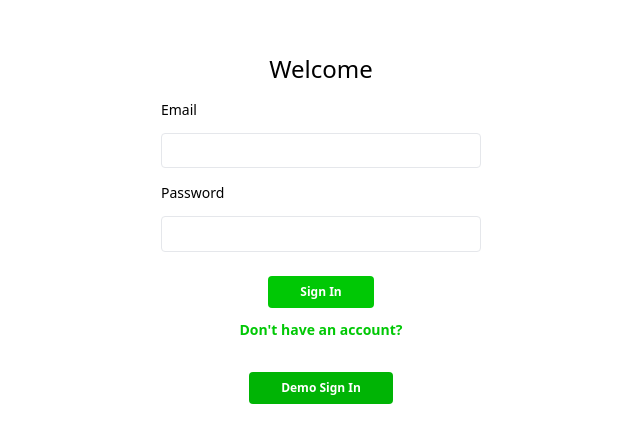
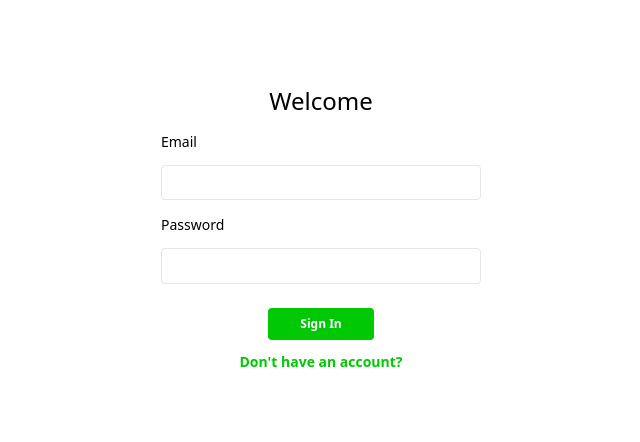
Before and after one commit to chonhenry/cryptoapp, a React (Create React App) app: page /login in a window 1280 px wide. Shown: the part 172-614 px from the top of the page, without its empty margins (319-959 px from the left). Built offline with nearby package versions, Linux system fonts and the light colour scheme; no server answers.

Commit message:
deleted demo signin button from login page

```diff
--- a/src/pages/Login.tsx
+++ b/src/pages/Login.tsx
@@ -85,12 +85,6 @@ const Login: React.FC = () => {
             >
               Don't have an account?
             </Link>
-            <button
-              className="bg-green_hover text-white font-bold text-xs py-2 px-8 mt-8 rounded focus:outline-none focus:shadow-outline"
-              type="button"
-            >
-              Demo Sign In
-            </button>
           </div>
         </form>
       )}
```
